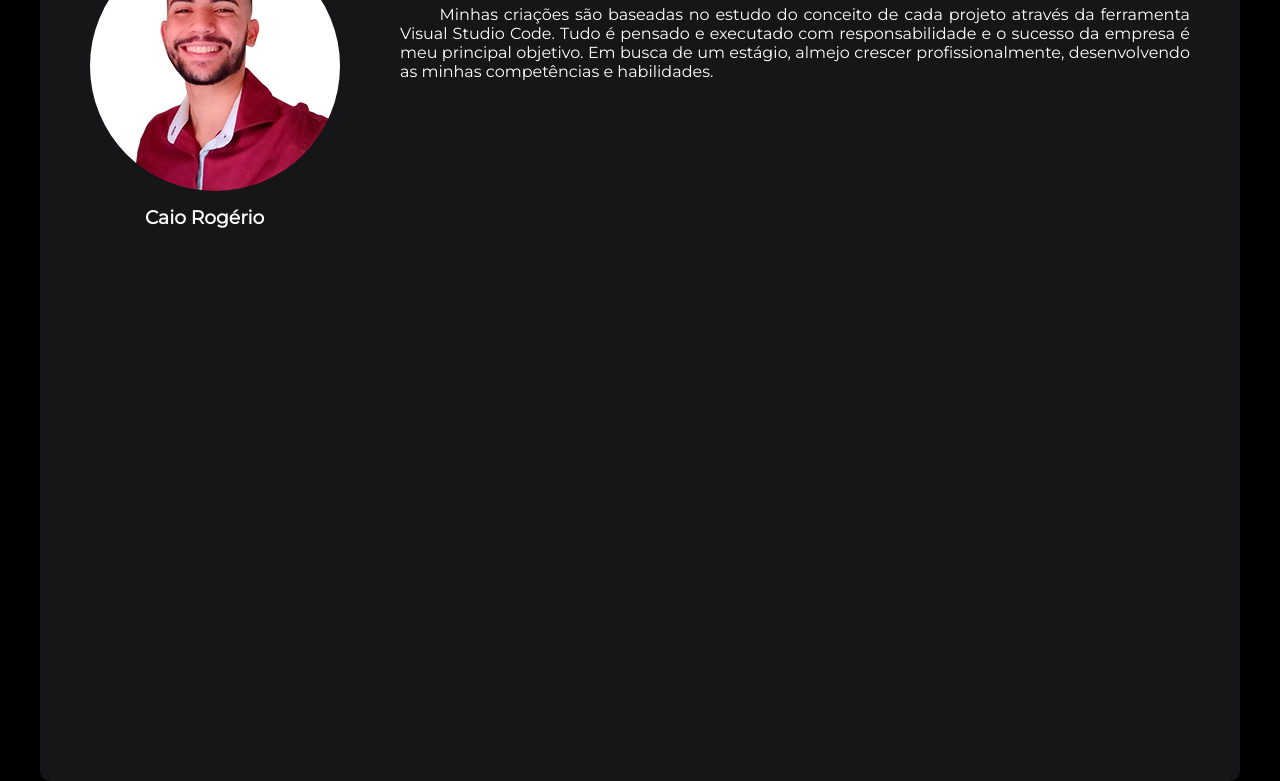
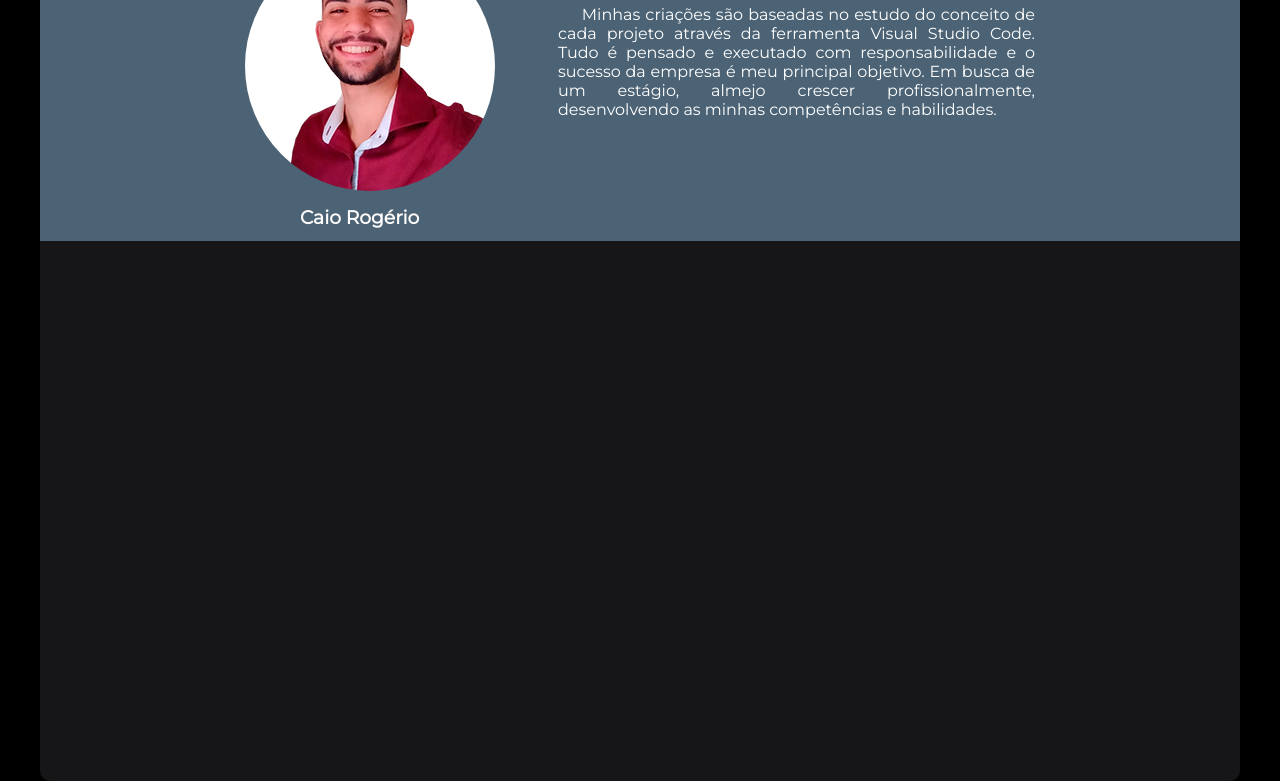
Before and after one commit to Caiomerces/Portifolio, a plain HTML site: page index.html in a window 1280 px wide. Shown: the part 213-994 px from the top of the page. Drawn offline with nearby package versions, Linux system fonts and the light colour scheme.

Commit message:
Adicionando uma div para centralizar o conteúdo no index.html  quanto no style

```diff
--- a/index.html
+++ b/index.html
@@ -6,8 +6,11 @@
   <meta http-equiv="X-UA-Compatible" content="IE=edge">
   <meta name="viewport" content="width=device-width, initial-scale=1.0">
   <title>Document</title>
+  <!--Importando css do cloudflare-->
+  <link rel="stylesheet" href="https://cdnjs.cloudflare.com/ajax/libs/animate.css/4.1.1/animate.min.css">
+  <!--Fim da importação cloudflare-->
   <link rel="stylesheet" href="/style.css">
-  <link rel="stylesheet" href="https://cdnjs.cloudflare.com/ajax/libs/animate.css/4.1.1/animate.min.css">
+
 
 </head>
 
@@ -34,7 +37,7 @@
 
   <!--Conteúdo principal-->
   <div class="container-principal">
-
+    <div class="section">
       <!--Foto principal e subtitulo-->
       <div class="imagem" id="foto"><img src="/eu.jpg" alt="">
         <h3>Caio Rogério</h3>
@@ -49,6 +52,7 @@
         </p>
       </div>
     </div>
+  </div>
 
 
 
--- a/style.css
+++ b/style.css
@@ -66,12 +66,24 @@ li a:hover {
 }
 
 .descricao {
-  width: 70%;
+  width: 40%;
   margin-left: 60px;
   margin-top: 50px;
   text-indent: 5%;
   text-align: justify;
   margin-right: 50px;
+}
+
+.descricao p {
+  margin-left: 3px;
+}
+.section {
+  display: flex;
+  justify-content: center;
+  background-color: #4c6375;
+  height: 40%;
+  border-top-left-radius: 8px;
+  border-top-right-radius: 8px;
 }
 span {
   display: flex;
```
Lines whose indentation alone changed are shown as unchanged.
